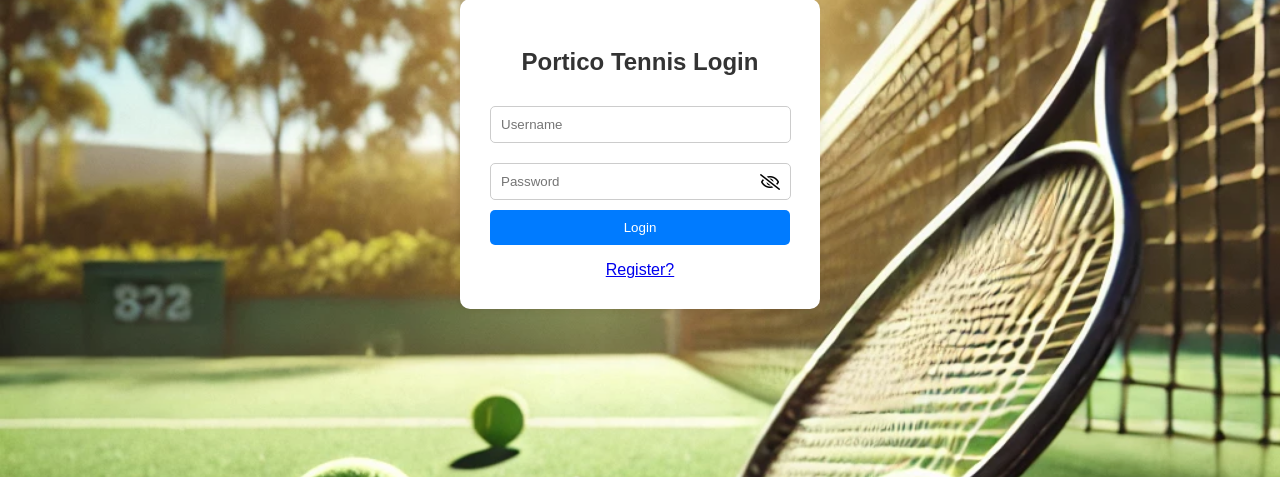
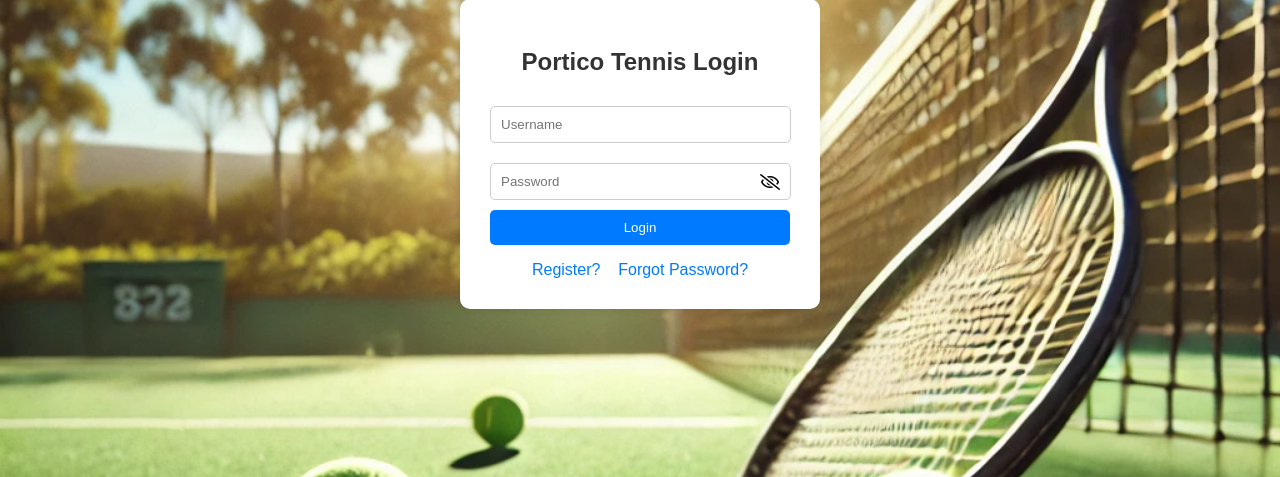
Before and after one commit to amitshokeen/portico_tennnis_fastapi_app, a FastAPI app: page /auth/login-page in a window 1280 px wide. Shown: the part 266-743 px from the top of the page. Run offline with FastAPI, Linux system fonts and the light colour scheme.

Commit message:
forgot password link

```diff
--- a/TennisApp/templates/login.html
+++ b/TennisApp/templates/login.html
@@ -11,7 +11,9 @@
         <div id="loadingSpinner" class="loading-spinner hidden"></div>
     </form>
     <p class="error-message" id="errorMessage"></p>
-    <div class="link">
+    <div class="links">
         <a href="/auth/register-page">Register?</a>
+        &nbsp;&nbsp;
+        <a href="/auth/forgot-password">Forgot Password?</a>
     </div>
 </div>
```
